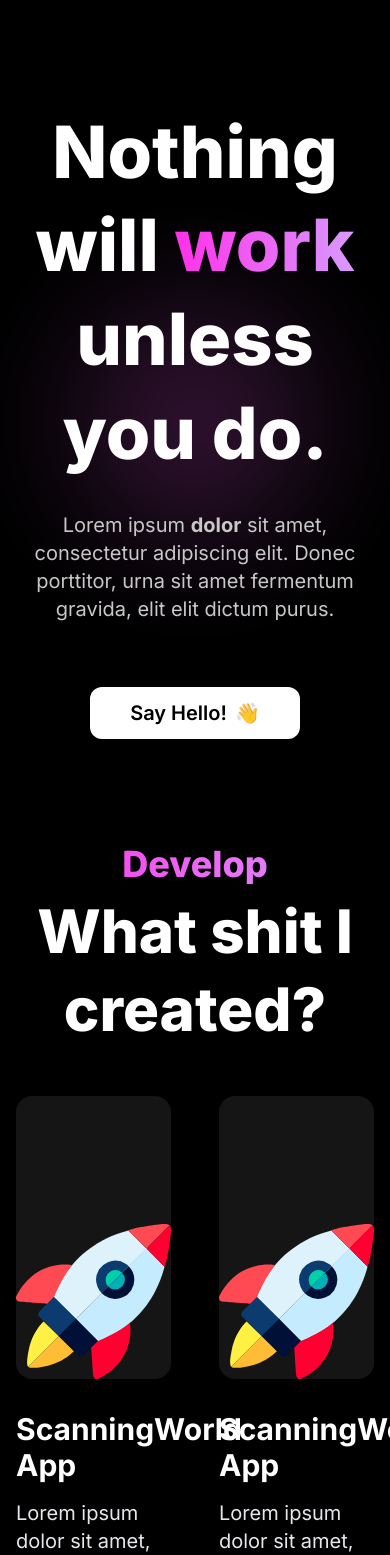
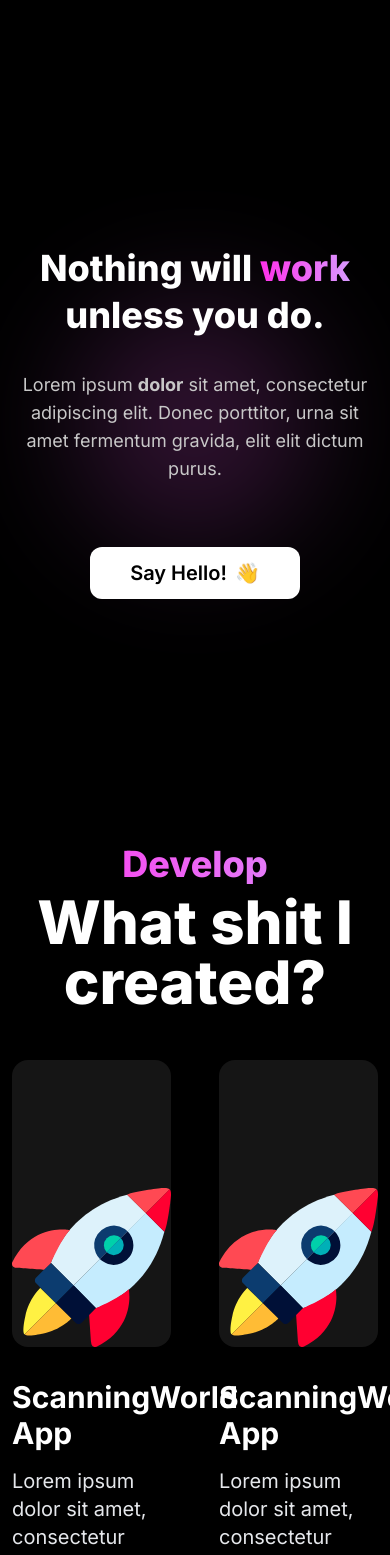
Before and after one commit to gonciuu/Portfolio, a Next.js app: page / in a window 390 px wide. Shown: the top 1555 px of the page. Built offline with nearby package versions, Linux system fonts and the light colour scheme.

Commit message:
Header: responsive header

```diff
--- a/src/app/page.tsx
+++ b/src/app/page.tsx
@@ -6,12 +6,11 @@ import Skills from '@/components/Skills/Skills'
 
 export default function HomePage() {
   return (
-    <div className="mx-auto max-w-6xl px-4">
+    <div className="mx-auto max-w-6xl px-3">
       <Header />
       <CreatedProjects />
       <Skills />
       <Contact />
-
       <Footer />
     </div>
   )
--- a/src/components/(common)/Title.tsx
+++ b/src/components/(common)/Title.tsx
@@ -10,7 +10,7 @@ type Props = {
 export default function Title({ children, className }: Props) {
   return (
     <h2
-      className={twMerge('text-center text-6xl font-extrabold leading-[1.3] text-white', className)}
+      className={twMerge('text-center font-extrabold leading-[1.3] text-white text-6xl', className)}
     >
       {children}
     </h2>
--- a/src/components/Header/Header.tsx
+++ b/src/components/Header/Header.tsx
@@ -9,12 +9,12 @@ export default function Header() {
       <div className="absolute z-[-1] rounded-full opacity-20 blur-3xl">
         <div className="h-60 w-60 rounded-full bg-gradient-radial from-sweety-pink-500 to-sweety-purple-300 " />
       </div>
-      <h1 className="text-center text-7xl font-extrabold leading-[1.3]">
+      <h1 className="text-center text-4xl font-extrabold leading-[1.3] sm:text-5xl md:text-7xl">
         Nothing will <PinkText>work</PinkText>
         <br />
         unless you do.
       </h1>
-      <h5 className="mt-8 max-w-xl text-center text-xl text-sweety-gray-200">
+      <h5 className="mt-8 max-w-xl text-center text-lg text-sweety-gray-200 sm:text-xl">
         Lorem ipsum <b>dolor</b> sit amet, consectetur adipiscing elit. Donec porttitor, urna sit
         amet fermentum gravida, elit elit dictum purus.
       </h5>
```
